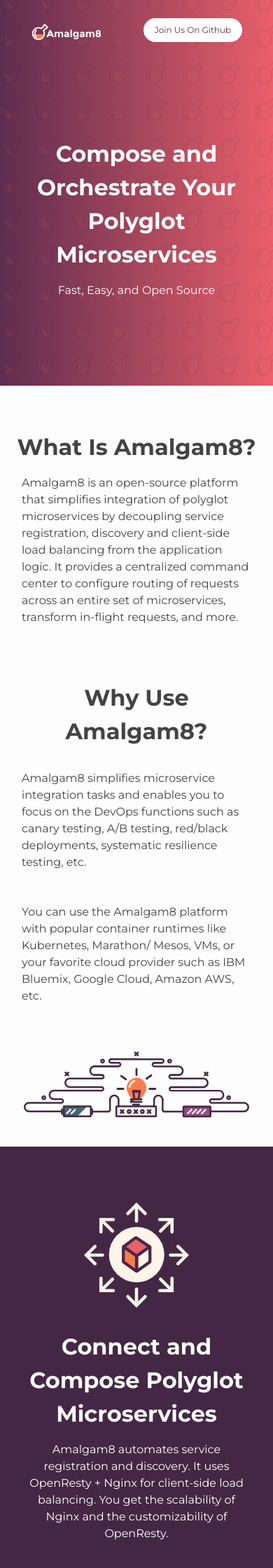
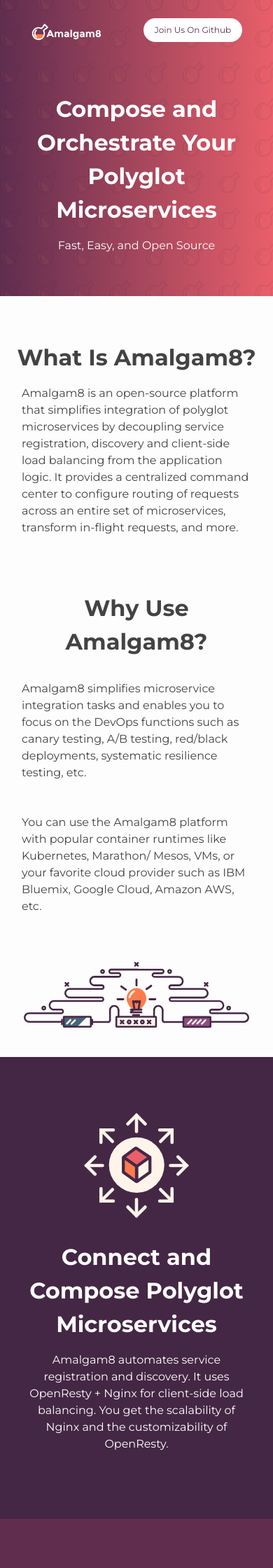
Before and after one commit to amalgam8/amalgam8.github.io, a Jekyll site: the page built from index.html, in a window 390 px wide. Shown: the top 2240 px of the page at 70% size. Built offline with Jekyll 4.4.1, drawn with Linux system fonts in a browser that asks for light colours.

Commit message:
shrunk size of header on mobile

```diff
--- a/_sass/_layout.scss
+++ b/_sass/_layout.scss
@@ -108,6 +108,10 @@
 
        h1{
          font-size: 2rem;
+       }
+
+       .splash{
+         height: 22rem;
        }
      }
 
```
